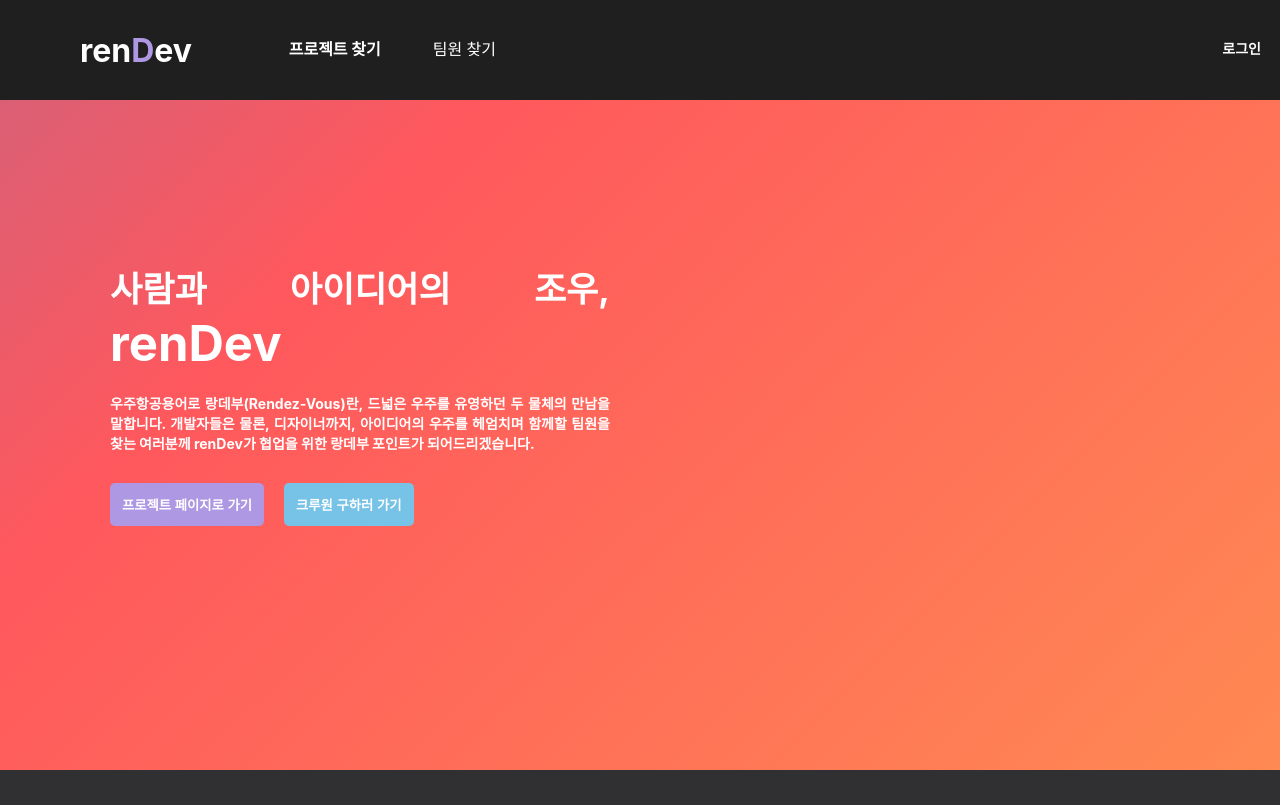
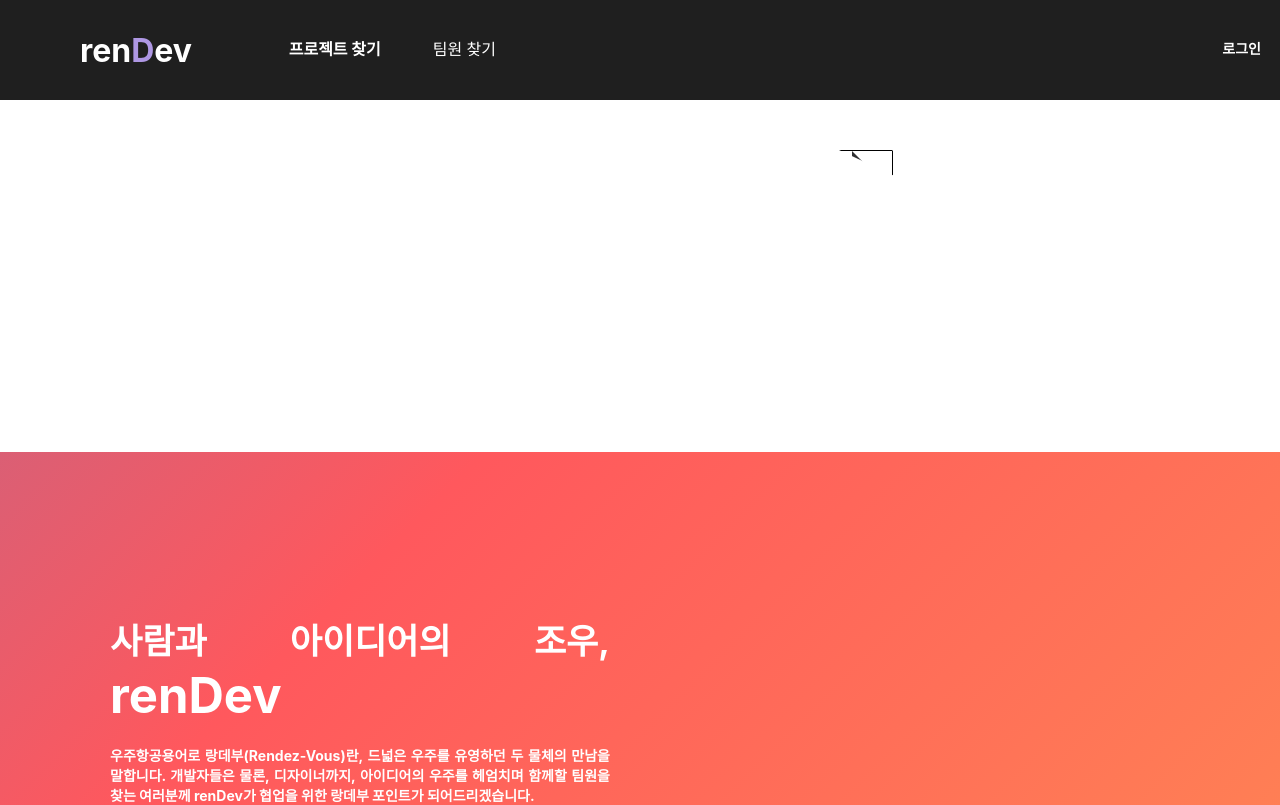
Before and after one commit to Hanghae-Realwork/front-end, a React (Create React App) app in the folder real_project/: page / in a window 1280 px wide. Shown: the top 805 px of the page. Built offline with nearby package versions, Linux system fonts and the light colour scheme.

Commit message:
Update App.js

```diff
--- a/real_project/src/App.js
+++ b/real_project/src/App.js
@@ -31,7 +31,7 @@ function App() {
     <MainWrap>
       {/* <MainHeader> */}
       <Header />
-      {/* <EmpoCard></EmpoCard> */}
+      <EmpoCard></EmpoCard>
       {/* </MainHeader> */}
       {/* <AddProfile/> */}
       {/* <Test/> */}
```
